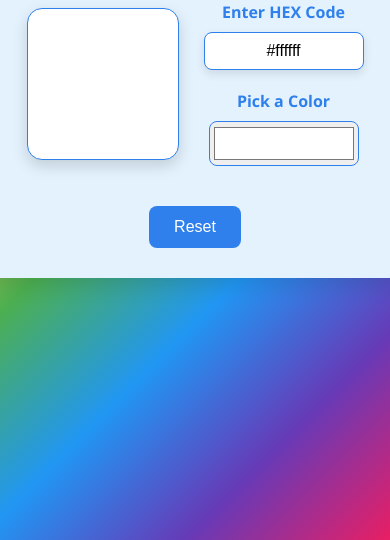
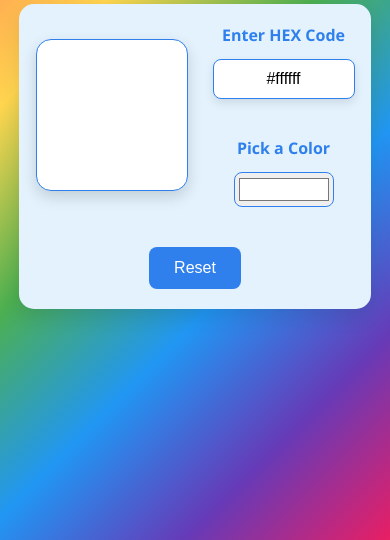
Before and after one commit to SamiaWajid7/Color-Picker-Tool, a plain HTML site: page index.html in a window 390 px wide. Shown: the part 304-844 px from the top of the page. Drawn offline with Linux system fonts and the light colour scheme.

Commit message:
Updated CSS styling for color picker container

```diff
--- a/style.css
+++ b/style.css
@@ -1,3 +1,4 @@
+/* Heading Styling */
 .heading {
   font-size: 36px;
   color: #1f1919;
@@ -6,17 +7,18 @@
   font-weight: bold;
 }
 
+/* Body Styling */
 body {
-    background: linear-gradient(135deg,
-        #FF6B6B,
-        #FF8E53,
-        #FFD54F,
-        #4CAF50,
-        #2196F3,
-        #673AB7,
-        #E91E63
+  background: linear-gradient(
+    135deg,
+    #ff6b6b,
+    #ff8e53,
+    #ffd54f,
+    #4caf50,
+    #2196f3,
+    #673ab7,
+    #e91e63
   );
-
   background-size: cover;
   background-attachment: fixed;
   padding: 0;
@@ -26,11 +28,10 @@ body {
   justify-content: center;
   align-items: center;
   flex-direction: column;
-    margin-top: -40px;
-    font-family: 'Segoe UI', Tahoma, Verdana, sans-serif;
+  font-family: "Segoe UI", Tahoma, Verdana, sans-serif;
 }
 
-
+/* Container for Color Picker */
 .color-picker-container {
   display: flex;
   flex-direction: column;
@@ -40,29 +41,36 @@ body {
   background-color: #e3f2fd;
   border-radius: 15px;
   box-shadow: 0 8px 20px rgba(0, 0, 0, 0.1);
+  max-width: 90%;
+  width: 350px;
 }
 
+/* Content Styling */
 .content {
   display: flex;
   align-items: center;
   gap: 25px;
 }
 
+/* Preview Box Styling */
 .preview-box {
   width: 150px;
   height: 150px;
   border: 1.5px solid #2f80ed;
   border-radius: 15px;
   box-shadow: 0 6px 15px rgba(0, 0, 0, 0.15);
+  background-color: #fff;
 }
 
+/* Right Column Styling */
 .right-column {
   display: flex;
   flex-direction: column;
   align-items: center;
-    gap: 4px;
+  gap: 8px;
 }
 
+/* Labels Styling */
 #colorLabel,
 #hexLabel {
   font-weight: bold;
@@ -70,6 +78,7 @@ body {
   margin-bottom: 5px;
 }
 
+/* Color Picker Input Styling */
 #colorPicker {
   width: 150px;
   height: 45px;
@@ -83,10 +92,11 @@ body {
   border-color: #56ccf2;
 }
 
+/* Hex Input Field Styling */
 #hexInput {
-    padding: 9px;
+  padding: 10px;
   border-radius: 8px;
-    border: 1.5px solid #2F80ED;
+  border: 1.5px solid #2f80ed;
   font-size: 16px;
   text-align: center;
   width: 140px;
@@ -96,16 +106,18 @@ body {
 
 #hexInput:focus {
   outline: none;
-    border-color: #56CCF2;
+  border-color: #56ccf2;
 }
 
+/* Error Message Styling */
 .error-message {
   color: #ff4d4d;
   visibility: hidden;
   font-size: 12px;
-    margin-top: -5px;
+  margin-top: 5px;
 }
 
+/* Reset Button Styling */
 .reset-btn {
   background-color: #2f80ed;
   color: #ffffff;
@@ -132,3 +144,24 @@ body {
   outline: 2px solid #1c69d4;
   outline-offset: 2px;
 }
+
+/* Media Query for Mobile Responsiveness */
+@media (max-width: 768px) {
+  .color-picker-container {
+    width: 80%;
+    padding: 20px;
+  }
+
+  .heading {
+    font-size: 28px;
+  }
+
+  #colorPicker {
+    width: 100px;
+    height: 35px;
+  }
+
+  #hexInput {
+    width: 120px;
+  }
+}
```
Lines whose indentation alone changed are shown as unchanged.
